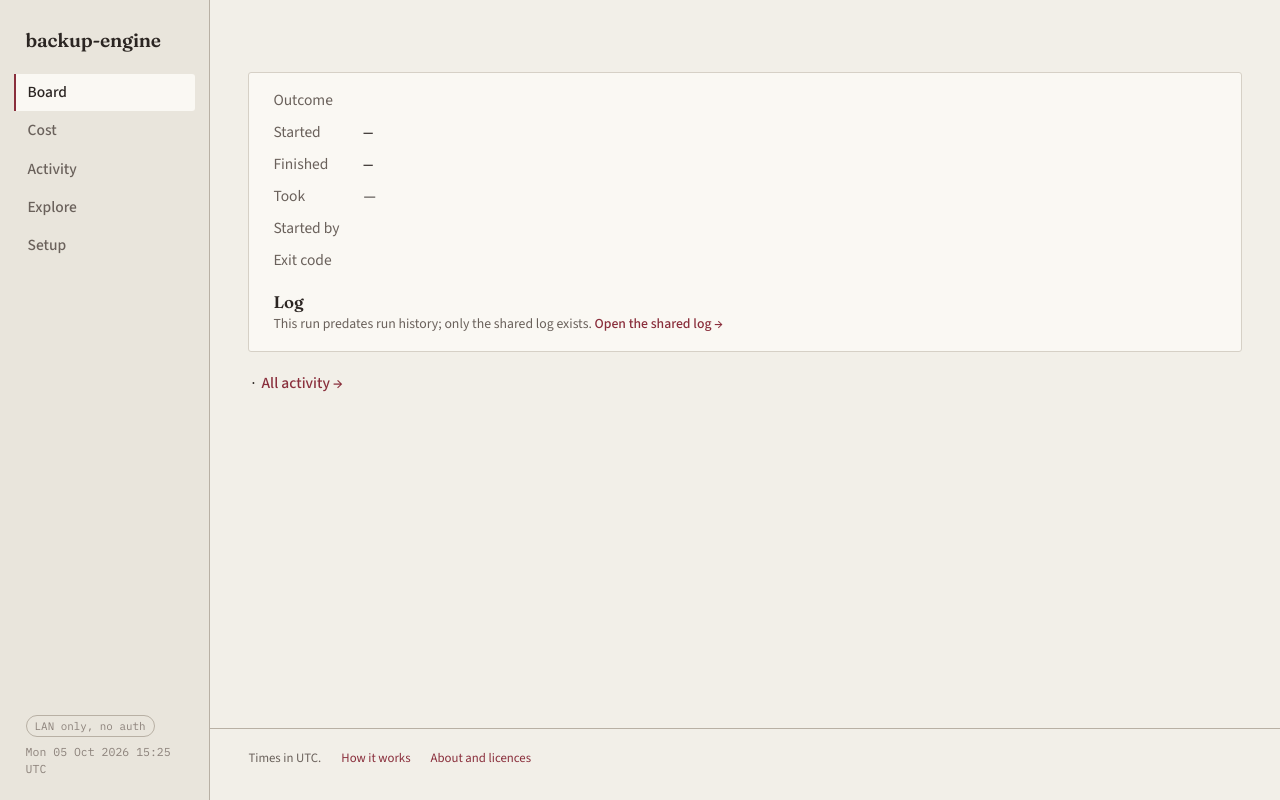
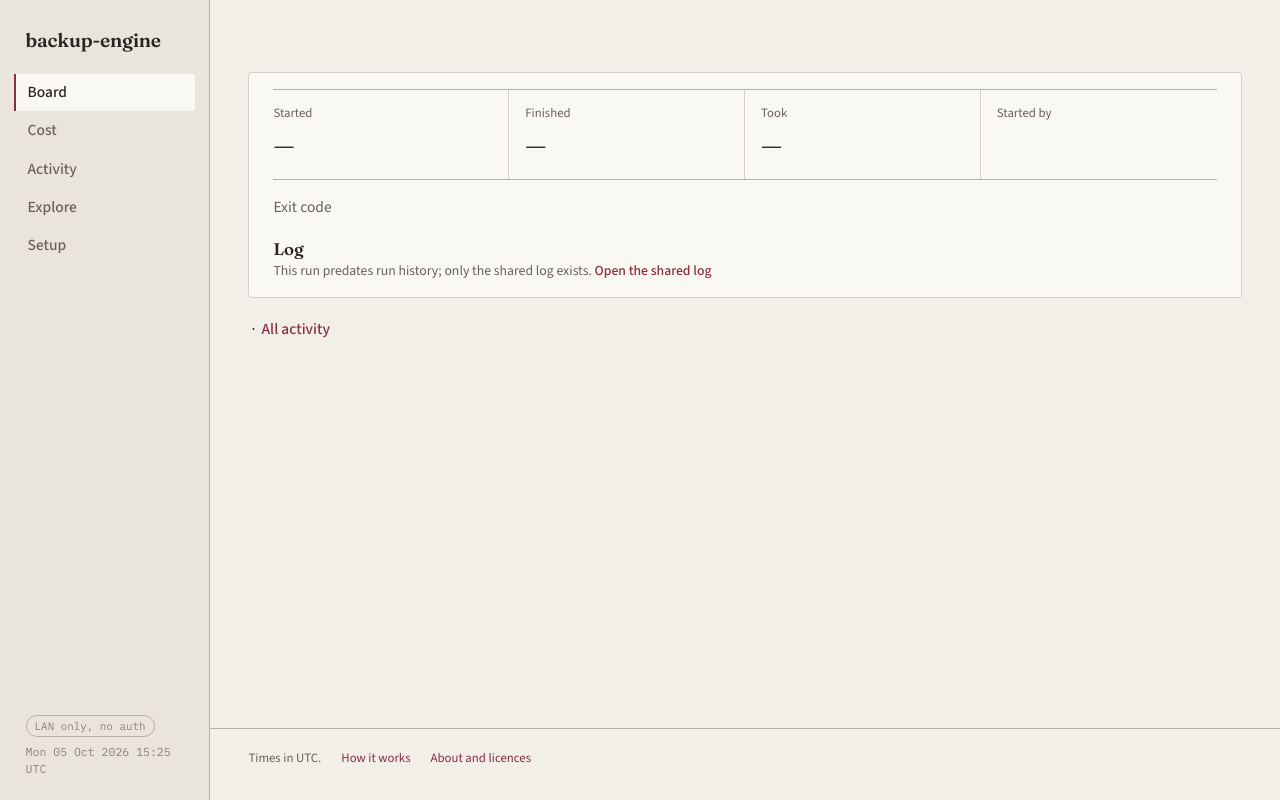
Before and after one commit to paymonr/backup-engine, a Flask app: template app/gui/templates/run_record.html in a window 1280 px wide. Run offline with Flask 3, Linux system fonts and the light colour scheme; the template is opened without the code that fills it, so the values that code supplies are empty.

Commit message:
ledger: Activity and run record; the storage summary says earlier copies

```diff
--- a/app/gui/templates/run_record.html
+++ b/app/gui/templates/run_record.html
@@ -38,28 +38,33 @@
 
     {% if live %}<p class="progress" id="run-progress" style="margin-bottom:var(--sp-4)">working… {{ ('%d m %02d s'|format(elapsed_s // 60, elapsed_s % 60)) if elapsed_s is not none else '' }}</p>{% endif %}
 
+    <div class="statusstrip" style="margin-bottom:var(--sp-4)">
+      <div class="sfig"><span class="k">Started</span>
+        <span class="v mono">{{ detail.started_full or '—' }}</span></div>
+      <div class="sfig"><span class="k">Finished</span>
+        <span class="v mono">{{ detail.finished_full or '—' }}</span></div>
+      <div class="sfig"><span class="k">Took</span>
+        <span class="v">{{ detail.took_txt or '—' }}</span>
+        {% if detail.typical_txt %}<span class="s">{{ detail.typical_txt }}</span>{% endif %}</div>
+      <div class="sfig"><span class="k">Started by</span>
+        <span class="v">{{ detail.started_by }}</span></div>
+    </div>
+
+    {% if detail.restore_point or detail.what_it_did or rec.exit_code is not none or rec.error %}
     <dl class="defgrid">
-      <dt>Outcome</dt><dd><span class="tok {{ tokcls }}">{{ outcome_label }}</span></dd>
-      <dt>Started</dt><dd class="mono">{{ detail.started_full or '—' }}</dd>
-      <dt>Finished</dt><dd class="mono">{{ detail.finished_full or '—' }}</dd>
-      <dt>Took</dt><dd>{{ detail.took_txt or '—' }}{% if detail.typical_txt %} <span class="hint">{{ detail.typical_txt }}</span>{% endif %}</dd>
-      <dt>Started by</dt><dd>{{ detail.started_by }}</dd>
       {% if detail.restore_point %}<dt>Restore point</dt><dd class="mono">{{ detail.restore_point }}</dd>{% endif %}
       {% if detail.what_it_did %}<dt>What it did</dt><dd>{{ detail.what_it_did }}</dd>{% endif %}
       {% if rec.exit_code is not none %}<dt>Exit code</dt><dd class="mono">{{ rec.exit_code }}</dd>{% endif %}
       {% if rec.error %}<dt>Error</dt><dd><code class="errline">{{ rec.error }}</code></dd>{% endif %}
     </dl>
+    {% endif %}
 
     {% if error_class %}
-    {# ---- recognised error class: why / what to do (7.4) ----------------- #}
-    <div class="grid2" style="margin-top:var(--sp-5)">
-      <div>
-        <p class="slabel">Why this happens</p>
-        <p>{% if rec.phase == 'prune' %}The files themselves were copied; the clean-up of old versions was refused, so the keep rule is not being applied. {% endif %}{{ error_class.cause }}</p>
-      </div>
-      <div>
-        <p class="slabel">What to do</p>
-        <p>{{ error_class.fix }}</p>
+    {# ---- recognised error class: why it happened and the fix (7.4) ------ #}
+    <div class="sig sig-failure" style="margin-top:var(--sp-5)">
+      <div class="body">
+        <p>{% if rec.phase == 'prune' %}The files themselves were copied; the clean-up of {{ vocab.EARLIER_COPIES }} was refused, so the keep rule is not being applied. {% endif %}{{ error_class.cause }}</p>
+        <p style="margin-top:var(--sp-2)">{{ error_class.fix }}</p>
         {% if error_class.fix_label %}<p style="margin-top:var(--sp-3)"><a class="btn btn-primary" href="{{ error_class.fix_route.replace('<name>', name) if error_class.fix_route and name else (error_class.fix_route or '#') }}">{{ error_class.fix_label }}</a></p>{% endif %}
       </div>
     </div>
@@ -82,7 +87,7 @@
     {% if rec.log %}
     <pre id="runlog" data-offset="{{ log_offset }}" data-eof="{{ 1 if log_eof else 0 }}">{{ log_text }}</pre>
     {% else %}
-    <p class="hint">This run predates run history; only the shared log exists. <a class="linklike" href="/logs">Open the shared log →</a></p>
+    <p class="hint">This run predates run history; only the shared log exists. <a class="linklike" href="/logs">Open the shared log</a></p>
     {% endif %}
   </div>
   {% endif %}
@@ -90,7 +95,7 @@
   <p style="margin-top:var(--sp-5)">
     <a class="linklike" href="{{ back_href }}">{{ back_label }}</a>
     &nbsp;·&nbsp;
-    <a class="linklike" href="/activity">All activity →</a>
+    <a class="linklike" href="/activity">All activity</a>
   </p>
 </section>
 
```
Also changed, not shown: app/engine/storage_summary.py (+8 -8 lines), app/gui/templates/activity.html (+7 -5 lines), tests/engine/test_storage_summary.py (+17 -11 lines), tests/engine/test_sysop.py (+1 -1 lines), tests/gui/test_activity_routes.py (+14 -0 lines).
